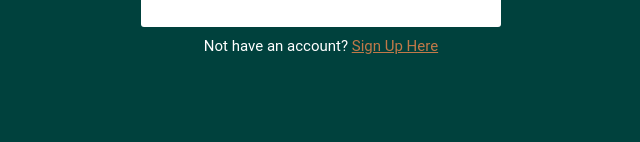
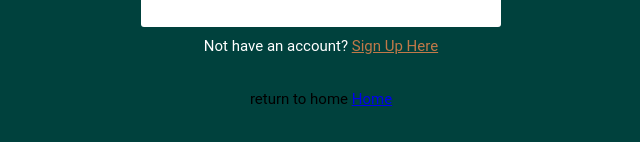
Before and after one commit to Vibhor89299/newsportal, a plain HTML site: page login.html in a window 1280 px wide. Shown: the part 274-416 px from the top of the page, without its empty margins (319-959 px from the left). Drawn offline with Linux system fonts and the light colour scheme.

Commit message:
Update login.html

```diff
--- a/login.html
+++ b/login.html
@@ -19,5 +19,6 @@
     </form>
 </div>
         <p class="para-2">  Not have an account?  <a href="sign.html">Sign Up  Here</a></p>
+        <p> return to home <a href="index.html"> Home</a> </p>
 </body>
 </html>
```
